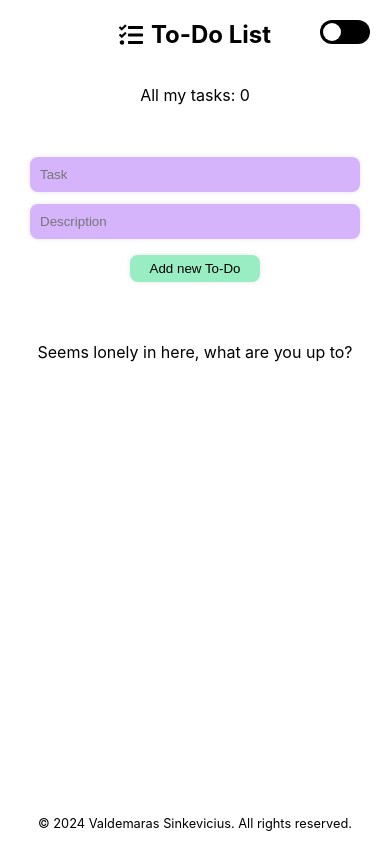
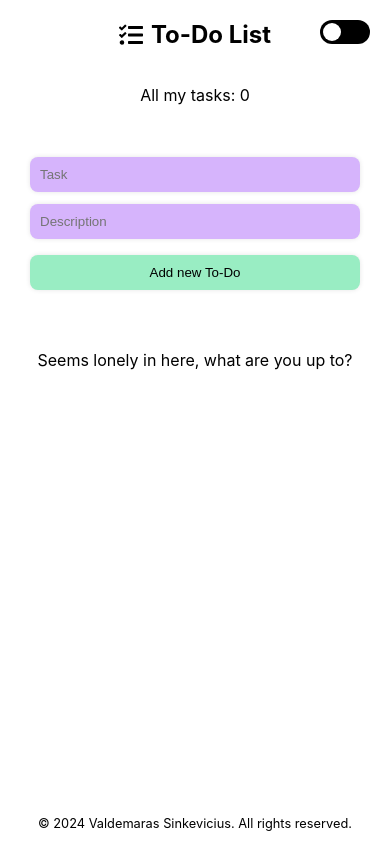
Before and after one commit to valsin132/TO-DO-APP, a React (Vite) app: page / in a window 390 px wide. Built offline with nearby package versions, Linux system fonts and the light colour scheme.

Commit message:
changed button styling

```diff
--- a/src/index.css
+++ b/src/index.css
@@ -1,16 +1,16 @@
 :root {
-  --green-1: #99EDC3;
-  --green-2: #3DED97;
+  --green-1: #99edc3;
+  --green-2: #3ded97;
   --black: #000;
-  --yellow: #FEFBBD;
-  --purple-1: #D6B4FC;
+  --yellow: #fefbbd;
+  --purple-1: #d6b4fc;
 }
 
 body {
   margin: 0;
   padding: 0;
-  font-family: -apple-system, BlinkMacSystemFont, 'Segoe UI', 'Roboto', 'Oxygen',
-    'Ubuntu', 'Cantarell', 'Fira Sans', 'Droid Sans', 'Helvetica Neue',
+  font-family: -apple-system, BlinkMacSystemFont, "Segoe UI", "Roboto", "Oxygen",
+    "Ubuntu", "Cantarell", "Fira Sans", "Droid Sans", "Helvetica Neue",
     sans-serif;
   -webkit-font-smoothing: antialiased;
   -moz-osx-font-smoothing: grayscale;
@@ -31,7 +31,7 @@ body {
   color: var(--black);
   border: 3px solid var(--green-1);
   border-radius: 1rem;
-    box-shadow: 0px 0px 5px 0px rgba(0,0,0,0.1);
+  box-shadow: 0px 0px 5px 0px rgba(0, 0, 0, 0.1);
 }
 
 .nav-wrapper {
@@ -63,7 +63,7 @@ body {
   top: 0px;
 }
 
-input[type=checkbox]{
+input[type="checkbox"] {
   height: 0;
   width: 0;
   visibility: hidden;
@@ -73,15 +73,14 @@ label {
   cursor: pointer;
   width: 50px;
   height: 24px;
-  background:   var(--black);
+  background: var(--black);
   display: block;
   border-radius: 100px;
   position: relative;
-
 }
 
 label:after {
-  content: '';
+  content: "";
   position: absolute;
   top: 3px;
   left: 3px;
@@ -106,7 +105,7 @@ label:active:after {
 }
 
 .task-list {
-  margin:20px;
+  padding: 20px;
 }
 
 .task-list ul {
@@ -122,7 +121,7 @@ label:active:after {
   align-items: center;
   justify-content: space-between;
   border-radius: 0.5rem;
-  box-shadow: 0px 0px 5px 0px rgba(0,0,0,0.1);
+  box-shadow: 0px 0px 5px 0px rgba(0, 0, 0, 0.1);
   transition: 0.5s;
 }
 
@@ -167,7 +166,7 @@ form {
   padding: 30px;
 }
 
-input[type='text'] {
+input[type="text"] {
   width: 100%;
   padding: 10px;
   box-sizing: border-box;
@@ -175,25 +174,24 @@ input[type='text'] {
   border: none;
   background-color: var(--purple-1);
   border-radius: 0.5rem;
-  box-shadow: 0px 0px 5px 0px rgba(0,0,0,0.1);
+  box-shadow: 0px 0px 5px 0px rgba(0, 0, 0, 0.1);
 }
 
-input[type='submit'] {
+input[type="submit"] {
   color: var(--black);
   margin: 10px auto;
-  padding: 6px 20px;
+  padding: 10px 30px;
   border: none;
   display: block;
   border-radius: 0.5rem;
   background-color: var(--green-1);
   cursor: pointer;
-  box-shadow: 0px 0px 5px 0px rgba(0,0,0,0.1);
+  box-shadow: 0px 0px 5px 0px rgba(0, 0, 0, 0.1);
 }
 
-input[type='submit']:active {
+input[type="submit"]:active {
   background-color: var(--green-2);
 }
-
 
 .footer {
   text-align: center;
@@ -215,6 +213,10 @@ input[type='submit']:active {
     flex-direction: column;
   }
 
+  input[type="submit"] {
+    width: 100%;
+  }
+
   .footer {
     margin-top: auto;
   }
```
Lines whose indentation alone changed are shown as unchanged.
